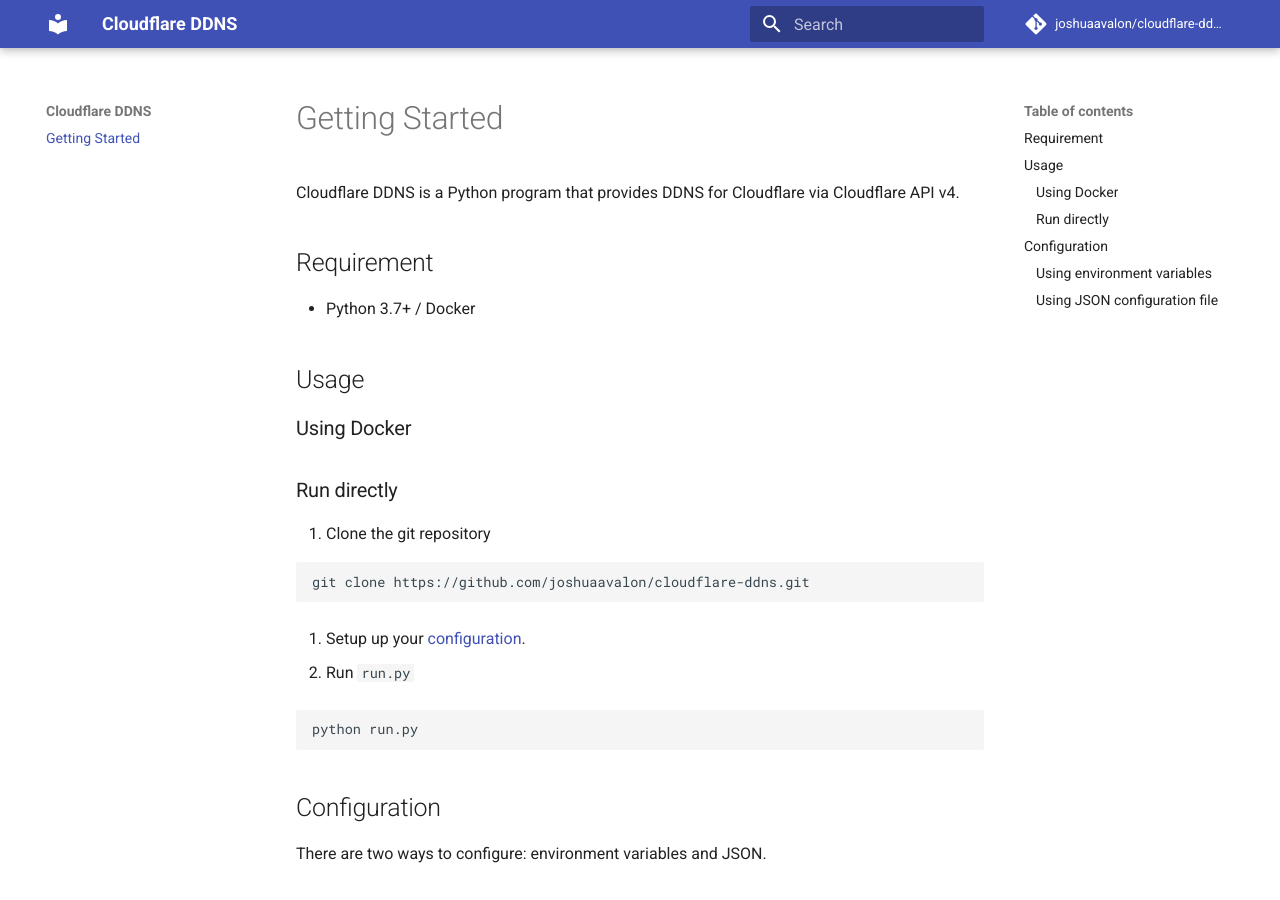
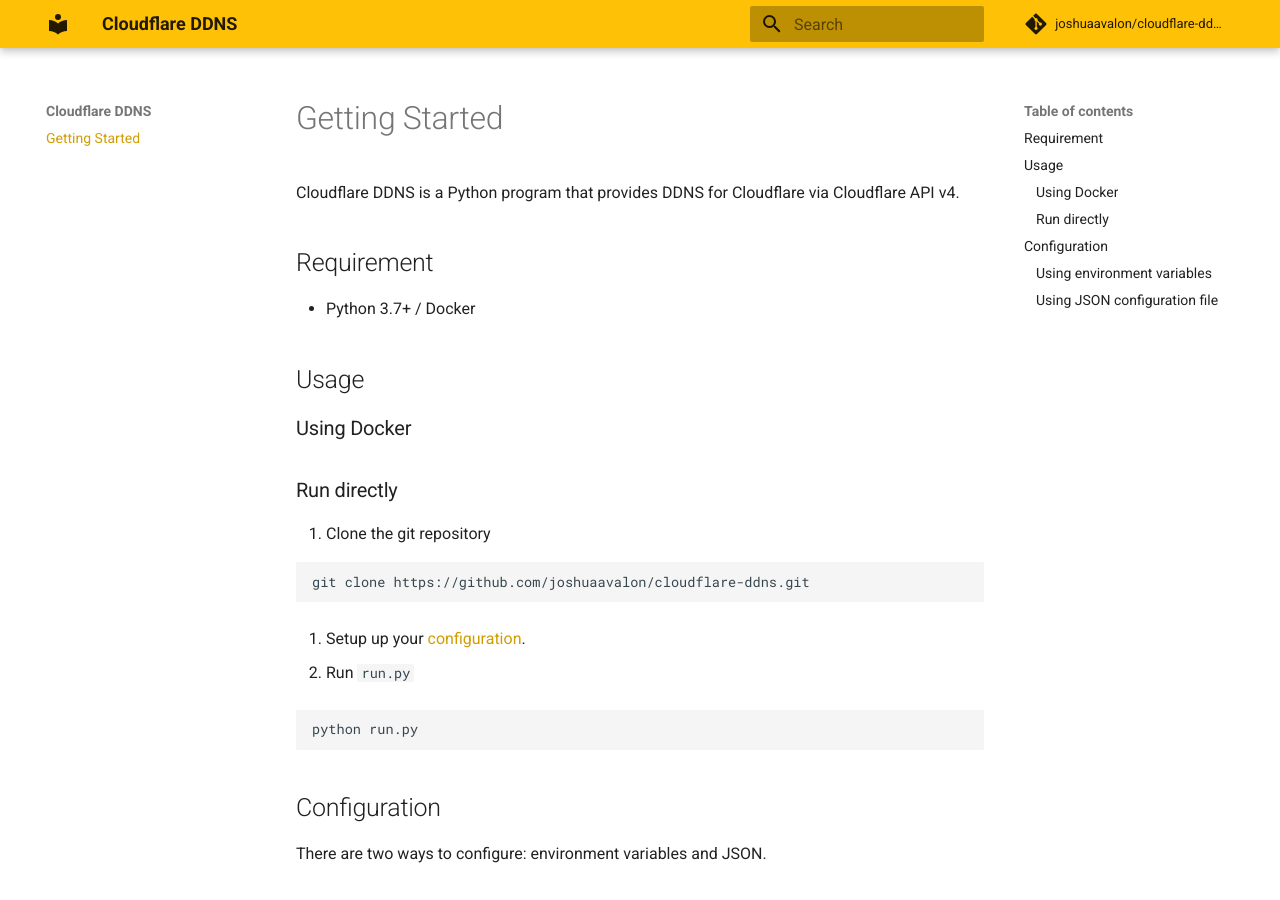
Before and after one commit to joshuaavalon/cloudflare-ddns, an MkDocs documentation site: the page built from docs/index.md, in a window 1280 px wide and 900 px high. Built offline with MkDocs 1.6.1 and Material for MkDocs 9.7.7, drawn with Linux system fonts in a browser that asks for light colours; comment, search, counter and statistics services are not loaded.

Commit message:
Update mkdocs.yml

```diff
--- a/mkdocs.yml
+++ b/mkdocs.yml
@@ -1,6 +1,9 @@
 site_name: Cloudflare DDNS
 theme:
   name: material
+  palette:
+    primary: amber
+    accent: amber
 
 repo_name: joshuaavalon/cloudflare-ddns
 repo_url: https://github.com/joshuaavalon/cloudflare-ddns
```
